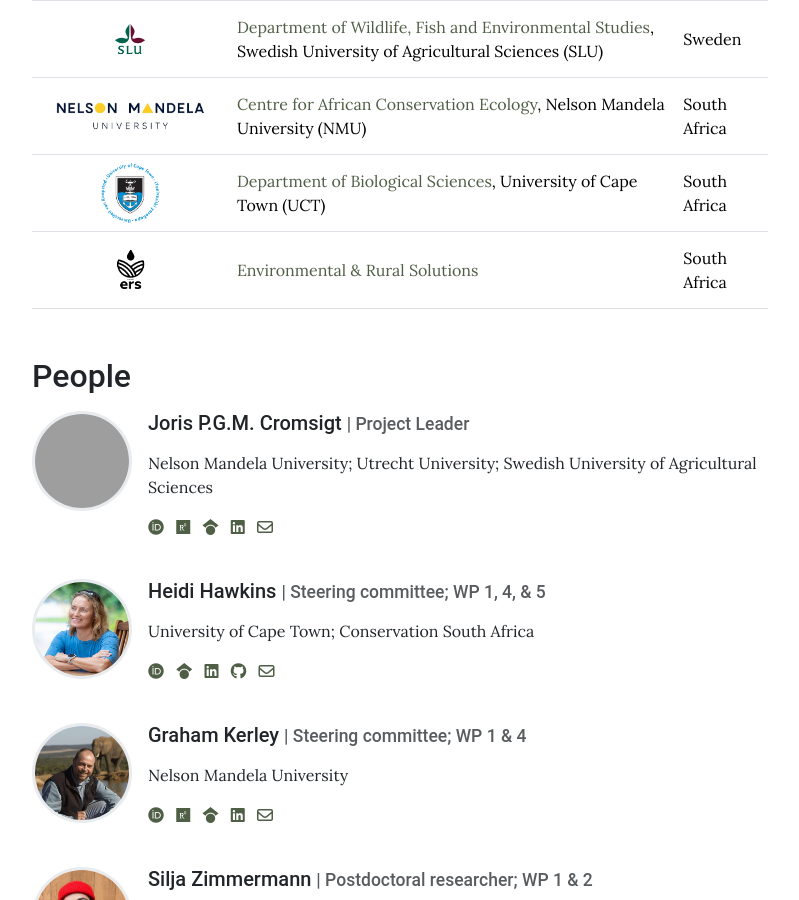
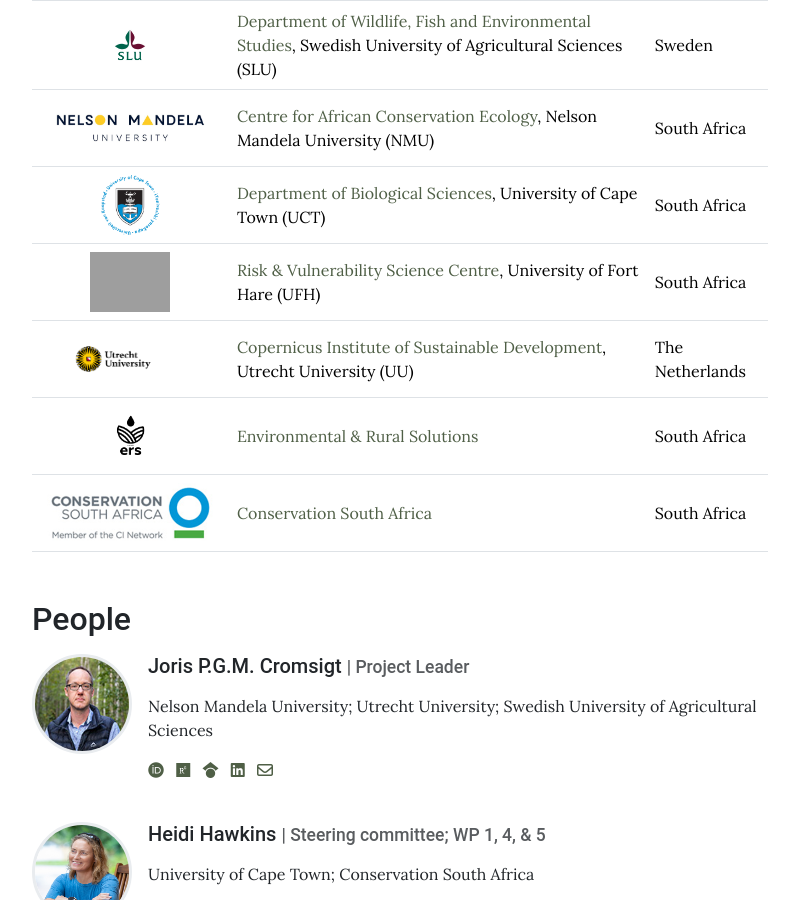
Before and after one commit to living-grasslands/website, a Jekyll site: the page built from pages/team.md, in a window 1280 px wide and 900 px high, scrolled down 434 px, cut to the strip 0-900 px from the top of the window. Shown: the whole strip, without its empty margins (240-1039 px from the left). Built offline with Jekyll 4.4.1, drawn with Linux system fonts in a browser that asks for light colours; grey boxes are pictures that could not be loaded.

Commit message:
Added final team members and logos. Fixed Joris image path.

```diff
--- a/_data/team.yml
+++ b/_data/team.yml
@@ -2,7 +2,7 @@
 
 - name: Joris P.G.M. Cromsigt
   role: Project Leader # Will appear next to name
-  image: assets/images/people/joris_cromsigt.jpg # Can be external link
+  image: assets/images/people/joris_cromsigt.png # Can be external link
   description: > # Can be Markdown
     Nelson Mandela University;
     Utrecht University;
--- a/pages/team.md
+++ b/pages/team.md
@@ -12,7 +12,11 @@ permalink: /team/
 | <img src="/assets/images/logos/slu_logo_webb.png" alt="SLU logo" style="height:60px;"> | [Department of Wildlife, Fish and Environmental Studies](https://www.slu.se/en/about-slu/organisation/departments/department-of-wildlife-fish-and-environmental-studies/research/), Swedish University of Agricultural Sciences (SLU) | Sweden |
 | <img src="/assets/images/logos/NMU_on_white.jpg" alt="NMU logo" style="height:60px;"> | [Centre for African Conservation Ecology](https://ace.mandela.ac.za/), Nelson Mandela University (NMU) | South Africa |
 | <img src="/assets/images/logos/UCT_logo.png" alt="UCT logo" style="height:60px;"> | [Department of Biological Sciences](https://science.uct.ac.za/department-biological-sciences), University of Cape Town (UCT) | South Africa |
+| <img src="/assets/images/logos/UFH_logo.png" alt="UFH logo" style="height:60px;"> | [Risk & Vulnerability Science Centre](https://www.ufh.ac.za/), University of Fort Hare (UFH) | South Africa |
+| <img src="/assets/images/logos/UU_logo.png" alt="UU logo" style="height:60px;"> | [Copernicus Institute of Sustainable Development](https://www.uu.nl/en/research/copernicus-institute-of-sustainable-development), Utrecht University (UU) | The Netherlands |
 | <img src="/assets/images/logos/ERS_Logo_01.png" alt="ERS logo" style="height:60px;"> | [Environmental & Rural Solutions](https://enviros.co.za/) | South Africa |
+| <img src="/assets/images/logos/CSA_logo.png" alt="CSA logo" style="height:60px;"> | [Conservation South Africa](https://south-africa.conservation.org/) | South Africa |
+
 
 
 
```
Also changed, not shown: assets/images/logos/CSA_logo.png (added), assets/images/logos/UFH_logo.jpg (added), assets/images/logos/UU_logo.png (added).
